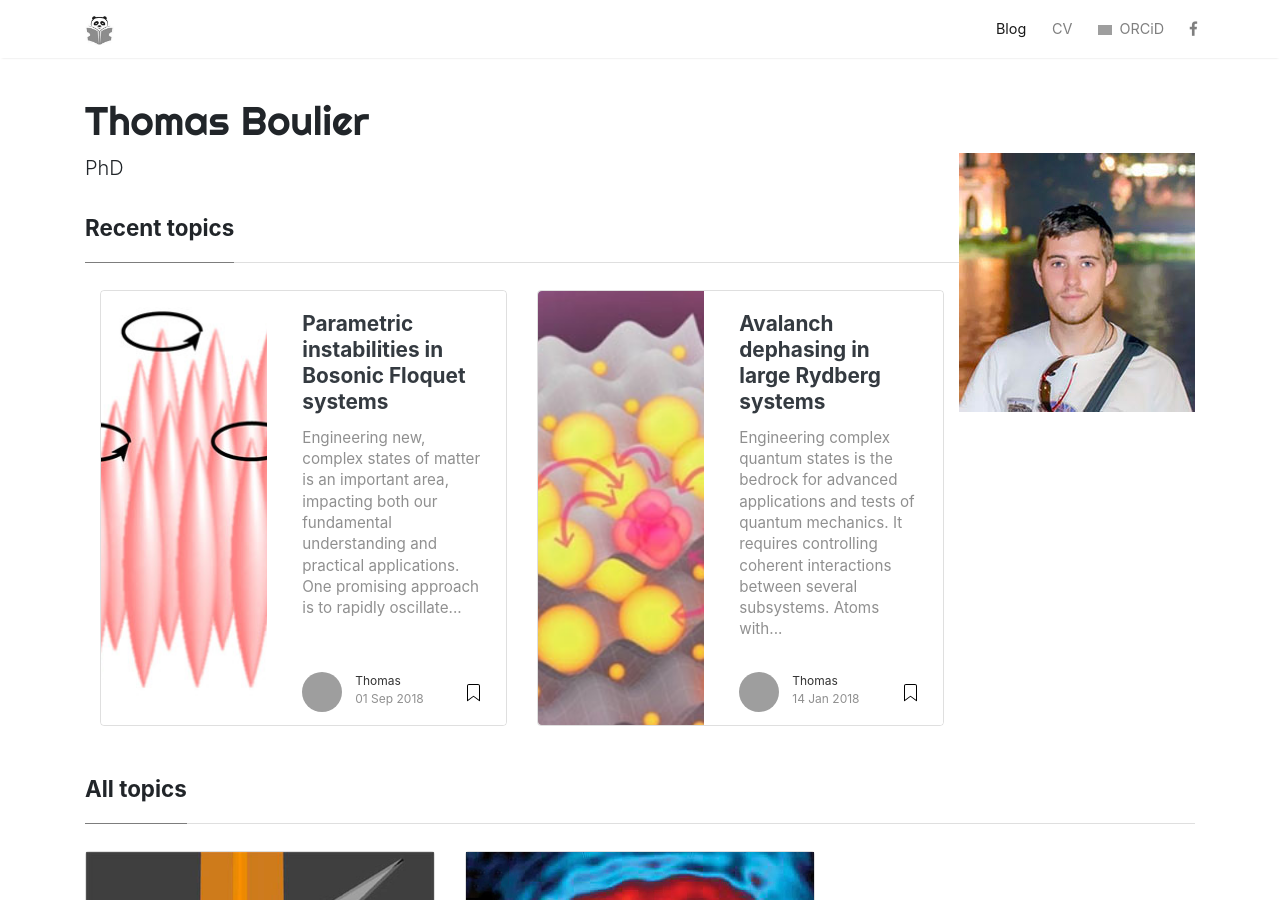
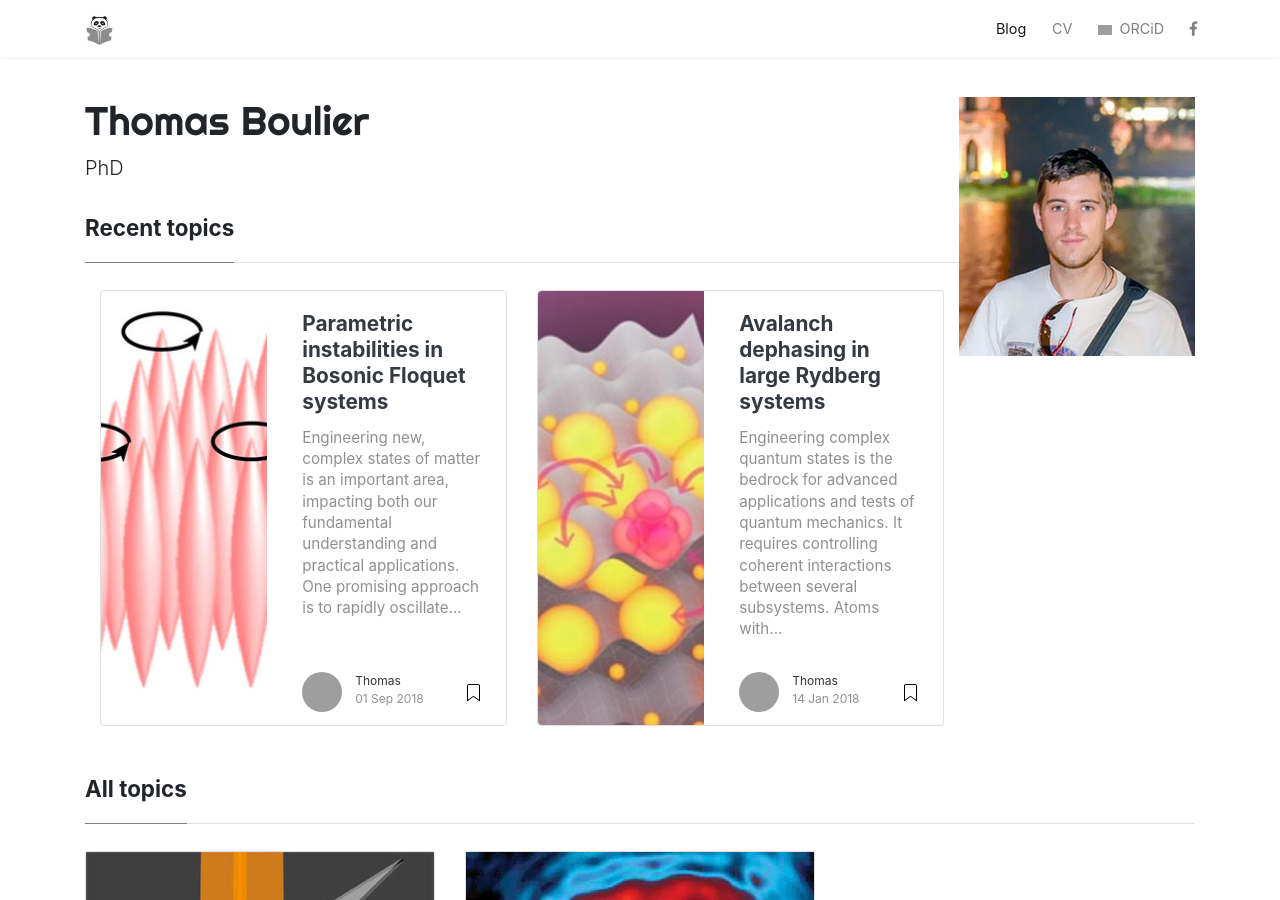
Before and after one commit to tboulier/tboulier.github.io, a Jekyll site: the page built from index.html, in a window 1280 px wide and 900 px high. Built offline with Jekyll 4.4.1, drawn with Linux system fonts in a browser that asks for light colours; nearby versions of some CDN libraries; the list of posts is cut into pages by our own code; comment, search, counter and statistics services are not loaded; grey boxes are pictures that could not be loaded.

Commit message:
align.me.2

```diff
--- a/_layouts/default.html
+++ b/_layouts/default.html
@@ -118,10 +118,9 @@
 <!-- Site Title
 ================================================== -->
 <div class="mainheading">
-    <h1 class="sitetitle">{{ site.name }}</h1>
+    <h1 class="sitetitle">{{ site.name }} <img src="{{ site.baseurl }}/{{ site.me }}" align="right"> </h1>
     <p class="lead">
          {{ site.description }}
-		 	<img src="{{ site.baseurl }}/{{ site.me }}" align="right">
     </p>
 </div>
 
```
